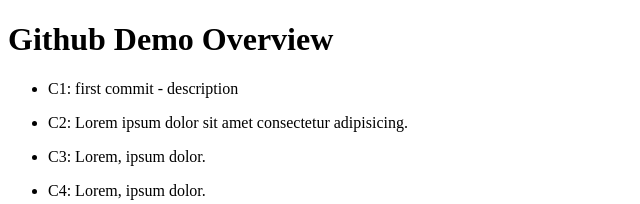
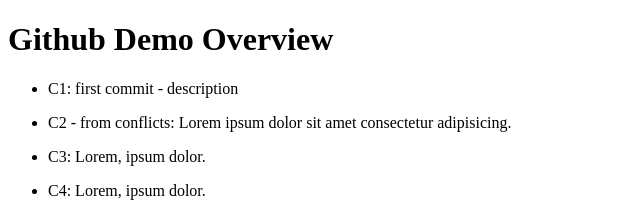
Before and after one commit to StefanoBrambilla1998/github-demo, a plain HTML site: page index.html in a window 1280 px wide. Shown: the top 204 px of the page, without its empty margins (0-640 px from the left). Drawn offline with Linux system fonts and the light colour scheme.

Commit message:
C8
from conflicts branch

```diff
--- a/index.html
+++ b/index.html
@@ -17,7 +17,7 @@
 
     <div>
         <ul>
-            <li>C2: Lorem ipsum dolor sit amet consectetur adipisicing.</li>
+            <li>C2 - from conflicts: Lorem ipsum dolor sit amet consectetur adipisicing.</li>
         </ul>
     </div>
 
```
